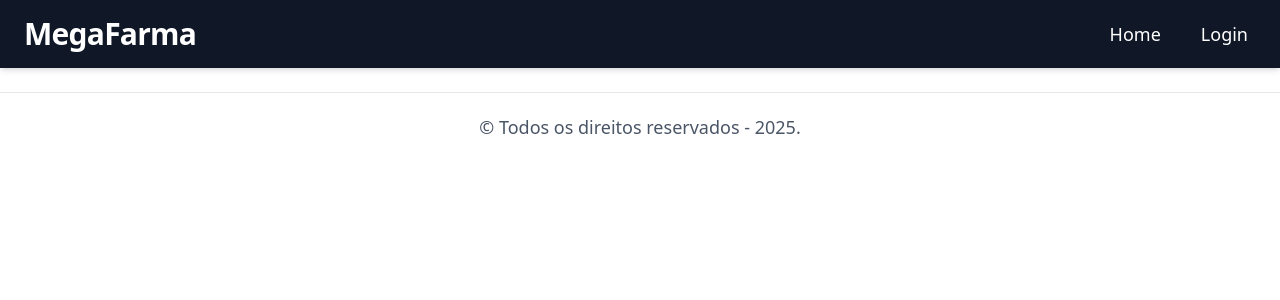
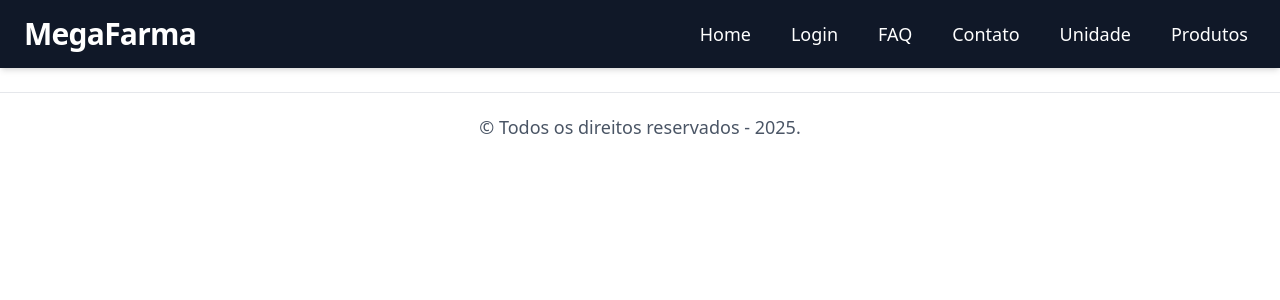
Before and after one commit to 1TDSPG-25/sistema-flow, a React (Vite) app: page /Contato in a window 1280 px wide. Shown: the top 300 px of the page. Built offline with nearby package versions, Linux system fonts and the light colour scheme.

Commit message:
feat: adição das páginas Unidades, Produto, FAQ e Contato no Menu fix: ajustes nas páginas Unidades, FAQ e Contato

```diff
--- a/src/components/Menu/Menu.tsx
+++ b/src/components/Menu/Menu.tsx
@@ -5,6 +5,10 @@ export default function Menu(){
     <nav className="menu flex flex-col md:flex-row gap-3 md:gap-6 items-center md:justify-center text-base md:text-lg">
       <Link to="/" className="px-2 py-1 hover:text-blue-500 transition-colors"> Home</Link>
       <Link to="/login" className="px-2 py-1 hover:text-blue-500 transition-colors">Login</Link>
+      <Link to="/Faq" className="px-2 py-1 hover:text-blue-500 transition-colors">FAQ</Link>
+      <Link to="/Contato" className="px-2 py-1 hover:text-blue-500 transition-colors">Contato</Link>
+      <Link to="/Unidade" className="px-2 py-1 hover:text-blue-500 transition-colors">Unidade</Link>
+      <Link to="/produtos" className="px-2 py-1 hover:text-blue-500 transition-colors">Produtos</Link>
     </nav>
   );
 }
--- a/src/routes/Contato/index.tsx
+++ b/src/routes/Contato/index.tsx
@@ -1,7 +1,7 @@
 export default function Contato() {
     return(
         <main>
-
+            <h1>Contato em desenvolvimento.</h1>
         </main>
     )
 }
--- a/src/routes/Faq/index.tsx
+++ b/src/routes/Faq/index.tsx
@@ -1,7 +1,7 @@
 export default function Faq() {
     return(
         <main>
-
+            <h1>Faq em desenvolvimento.</h1>
         </main>
     )
 }
--- a/src/routes/Unidades/index.tsx
+++ b/src/routes/Unidades/index.tsx
@@ -1,7 +1,7 @@
 export default function Unidade() {
     return(
         <main>
-
+            <h1>Unidade em desenvolvimento.</h1>
         </main>
     )
 }
```
